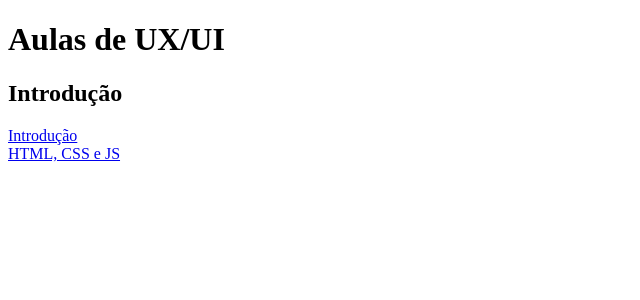
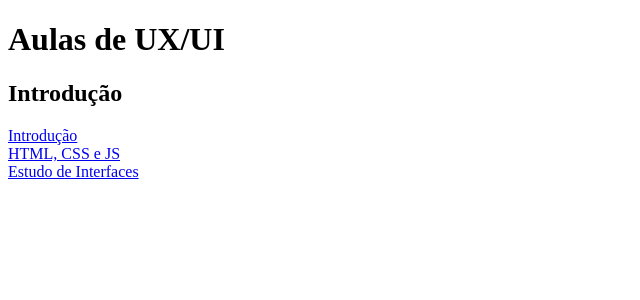
Before and after one commit to robsonbs/efg-renato-souza, a Next.js app: page / in a window 1280 px wide. Shown: the top 300 px of the page, without its empty margins (0-640 px from the left). Built offline with nearby package versions, Linux system fonts and the light colour scheme.

Commit message:
chore: add atividade

```diff
--- a/pages/index.js
+++ b/pages/index.js
@@ -19,6 +19,14 @@ function Home() {
         >
           HTML, CSS e JS
         </a>
+        <br />
+        <a
+          href="files/estudo-interface.pdf"
+          target="_blank"
+          rel="noopener noreferrer"
+        >
+          Estudo de Interfaces
+        </a>
       </section>
     </>
   );
```
Also changed, not shown: 1 other file (tests, documents, lock files or other folders).
